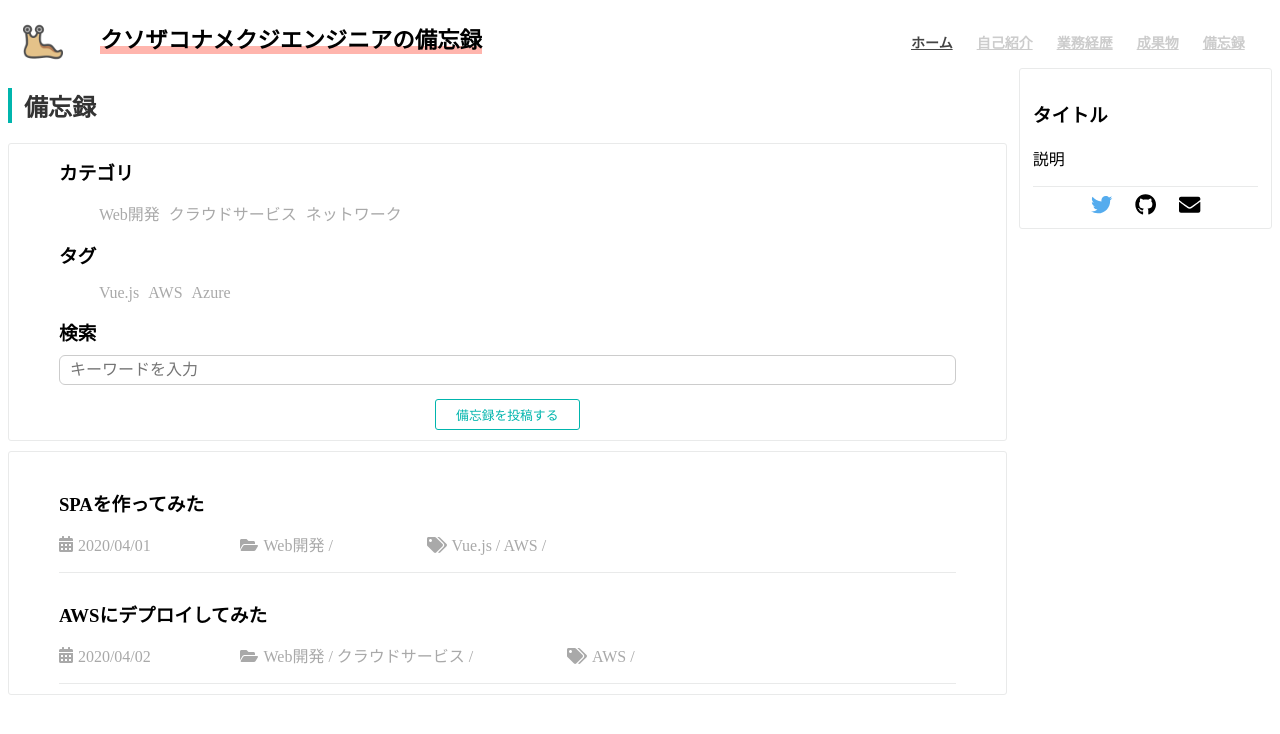
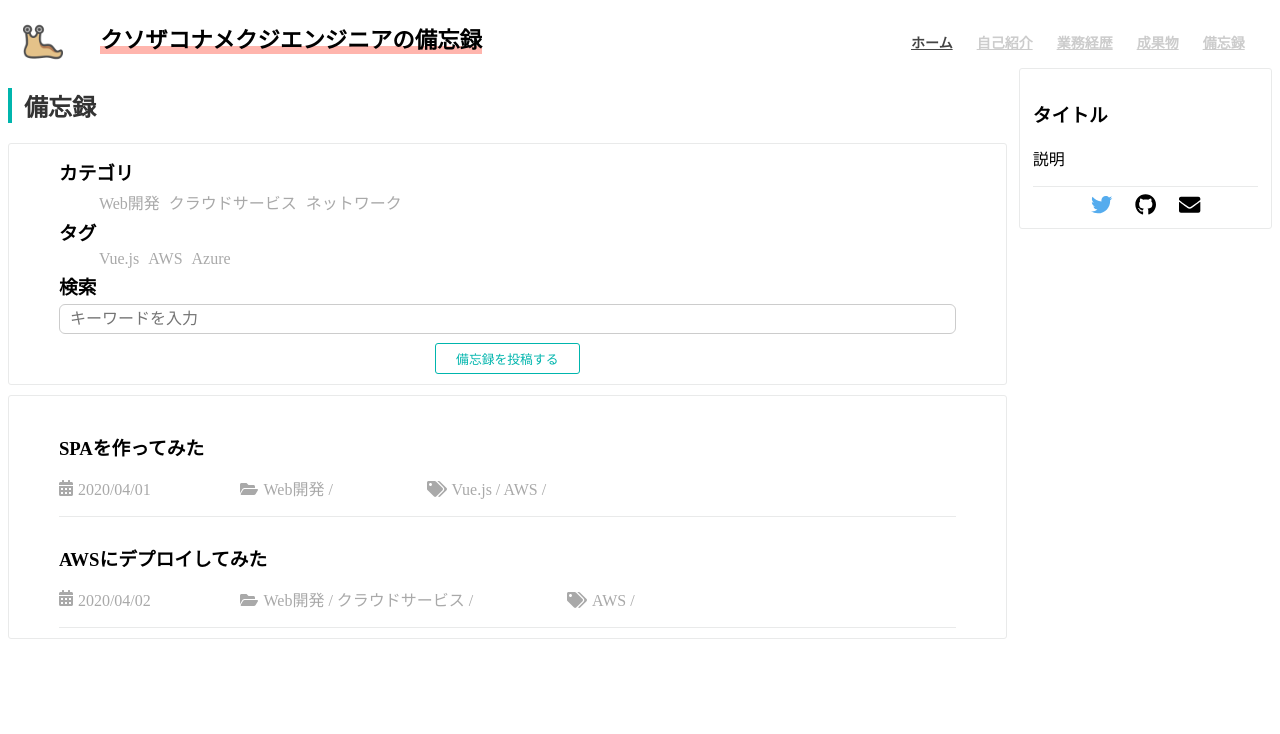
Before and after one commit to AwataKyosuke/my_histroy, a Vue app: page /articles in a window 1280 px wide. Shown: the top 734 px of the page. Built offline with nearby package versions, Linux system fonts and the light colour scheme; what vue-js-modal would draw is missing.

Commit message:
備忘録検索ボックスのCSS修正

```diff
--- a/src/components/organsms/CategoryList.vue
+++ b/src/components/organsms/CategoryList.vue
@@ -20,7 +20,8 @@ export default {
 
 <style scoped>
 
-.search-box ul {
+ul {
+  margin: 0;
   width: 100%;
   overflow:hidden;zoom:1;
 }
--- a/src/components/organsms/TagList.vue
+++ b/src/components/organsms/TagList.vue
@@ -20,7 +20,8 @@ export default {
 
 <style scoped>
 
-.search-box ul {
+ul {
+  margin: 0;
   width: 100%;
   overflow:hidden;zoom:1;
 }
--- a/src/views/Articles.vue
+++ b/src/views/Articles.vue
@@ -103,7 +103,7 @@ export default {
   width: 100%;
   height: 30px;
   padding: 0 10px;
-  margin: 5px 0;
+  margin: 0;
   font-size: 16px;
   color: #333;
   border: solid 1px #ccc;
```
